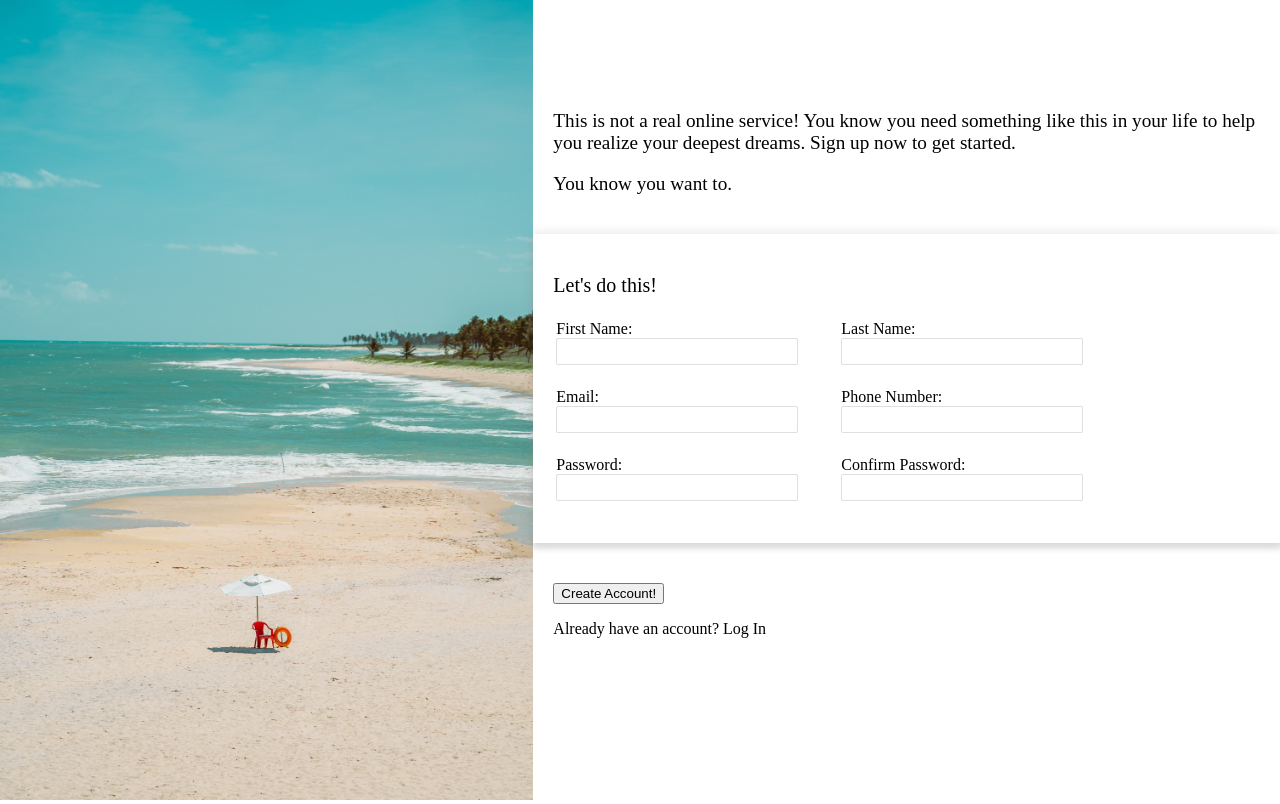
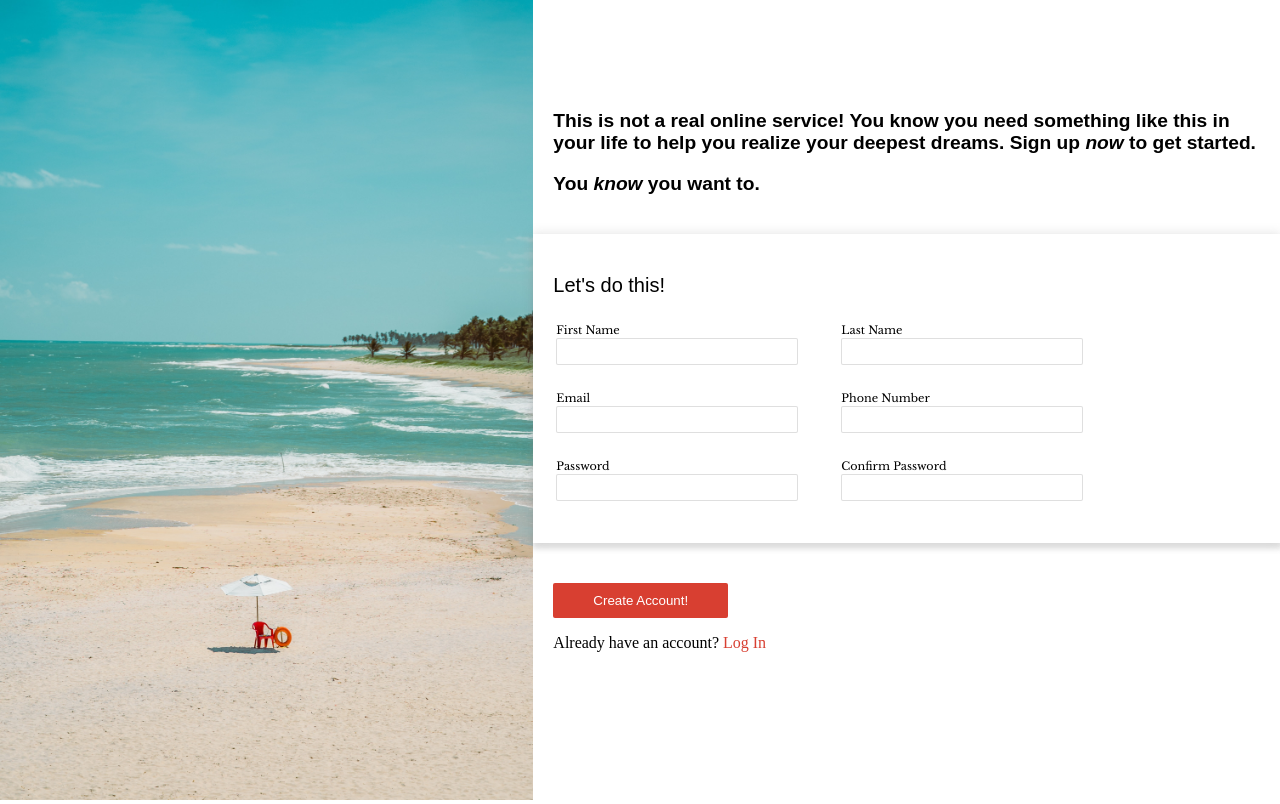
Before and after one commit to Mitadru47/Sign-up-Form, a plain HTML site: page index.html in a window 1280 px wide. Drawn offline with nearby package versions, Linux system fonts and the light colour scheme; a web font is replaced by a local one.

Commit message:
Basic Styling

```diff
--- a/index.html
+++ b/index.html
@@ -6,6 +6,11 @@
         <title>Sign up!</title>
 
         <link rel="stylesheet" href="./styles.css">
+
+        <link rel="preconnect" href="https://fonts.googleapis.com">
+
+        <link rel="preconnect" href="https://fonts.gstatic.com" crossorigin>
+        <link rel="stylesheet" href="https://fonts.googleapis.com/css2?family=Libre+Baskerville&family=Mooli&display=swap">
 
     </head>
     <body>
@@ -22,8 +27,12 @@
 
                 <div class="sectionA">
 
-                    <p class="content"> This is not a real online service! You know you need something like this in your life to help you realize your deepest dreams. Sign up now to get started.</p>
-                    <p>You know you want to.</p>
+                    <strong>
+
+                        <p class="content"> This is not a real online service! You know you need something like this in your life to help you realize your deepest dreams. Sign up <em>now</em> to get started.</p>
+                        <p>You <em>know</em> you want to.</p>
+
+                    </strong>
 
                 </div>
 
@@ -37,14 +46,14 @@
 
                             <td>
 
-                                <label for="fName">First Name:</label><br>
+                                <label for="fName">First Name</label><br>
                                 <input id="fName "type="text">
 
                             </td>
 
                             <td>
 
-                                <label for="lName">Last Name:</label><br>
+                                <label for="lName">Last Name</label><br>
                                 <input id="lName" type="text">
 
                             </td>
@@ -55,14 +64,14 @@
 
                             <td>
 
-                                <label for="email">Email:</label><br>
+                                <label for="email">Email</label><br>
                                 <input id="email "type="email">
 
                             </td>
 
                             <td>
 
-                                <label for="phone">Phone Number:</label><br>
+                                <label for="phone">Phone Number</label><br>
                                 <input id="phone" type="number">
 
                             </td>
@@ -73,14 +82,14 @@
 
                             <td>
 
-                                <label for="password">Password:</label><br>
+                                <label for="password">Password</label><br>
                                 <input id="password" type="password">
 
                             </td>
 
                             <td>
 
-                                <label for="confirm">Confirm Password:</label><br>
+                                <label for="confirm">Confirm Password</label><br>
                                 <input id="confirm" type="password">
 
                             </td>
@@ -94,7 +103,7 @@
                 <div id="sectionC" class="sectionC">
 
                     <button type="submit">Create Account!</button>
-                    <p>Already have an account? Log In</p>
+                    <p>Already have an account? <a href="">Log In</a></p>
 
                 </div>
 
--- a/styles.css
+++ b/styles.css
@@ -50,7 +50,9 @@ img{
 }
 
 .sectionA p{
+
     font-size: 1.2rem;
+    font-family: 'Mooli', sans-serif;
 }
 
 #sectionB{
@@ -60,7 +62,15 @@ img{
 }
 
 .sectionB p{
+
     font-size: 1.25rem;
+    font-family: 'Mooli', sans-serif;
+}
+
+label{
+
+    font-size: 0.7rem;
+    font-family: 'Libre Baskerville', serif;
 }
 
 td{
@@ -83,3 +93,29 @@ input{
 #sectionC{
     padding-top: 40px;
 }
+
+button{
+
+    padding: 10px 40px;
+
+    border: 0;
+    border-radius: 2px;
+
+    background-color: #D83F31;
+    color: white;
+
+    transition-duration: 0.4s;
+}
+
+button:hover{
+    background-color: #C70039;
+}
+
+a{
+    text-decoration: none;
+    color: #D83F31;
+}
+
+a:hover{
+    color: #C70039;
+}
```
